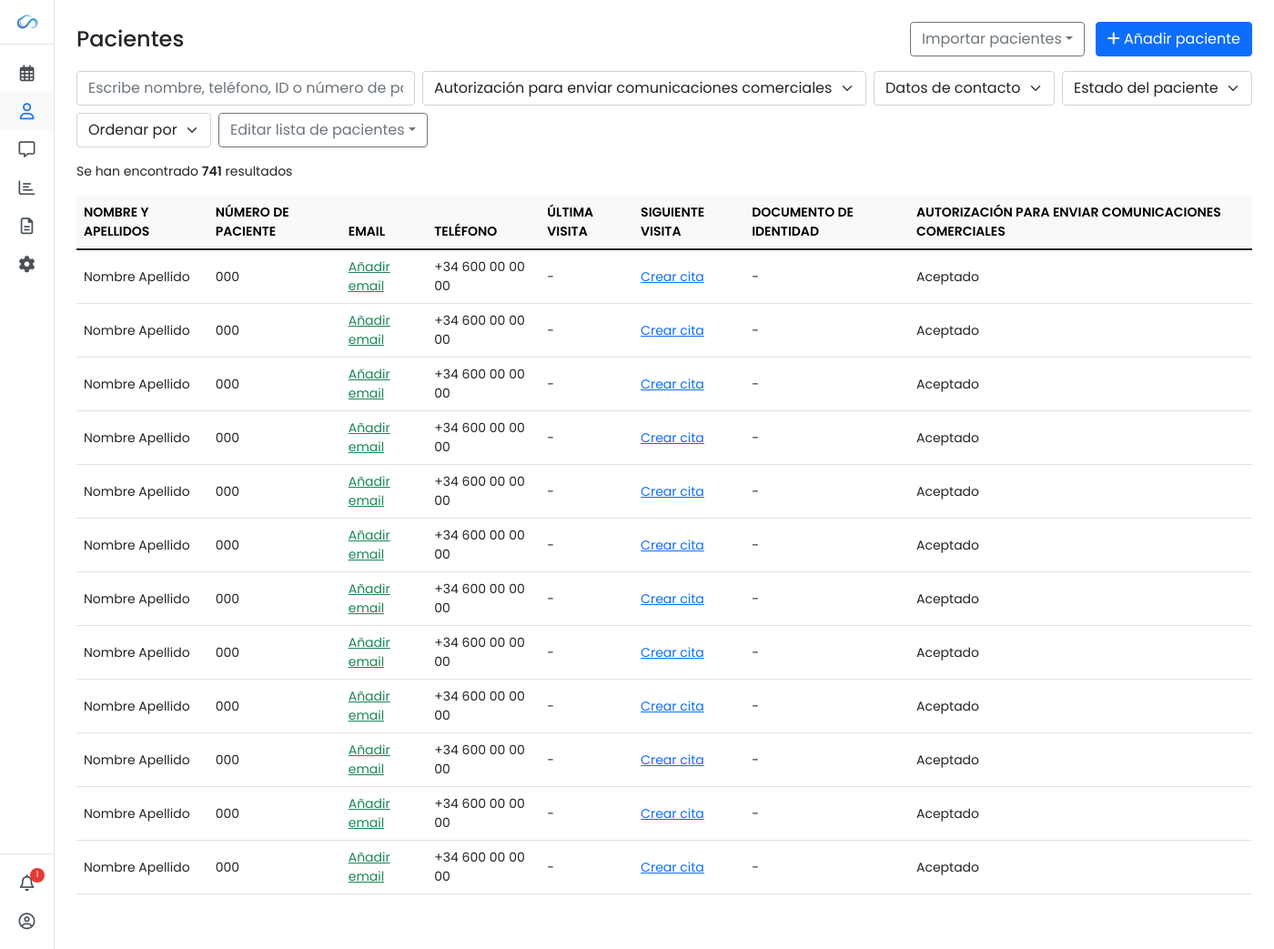
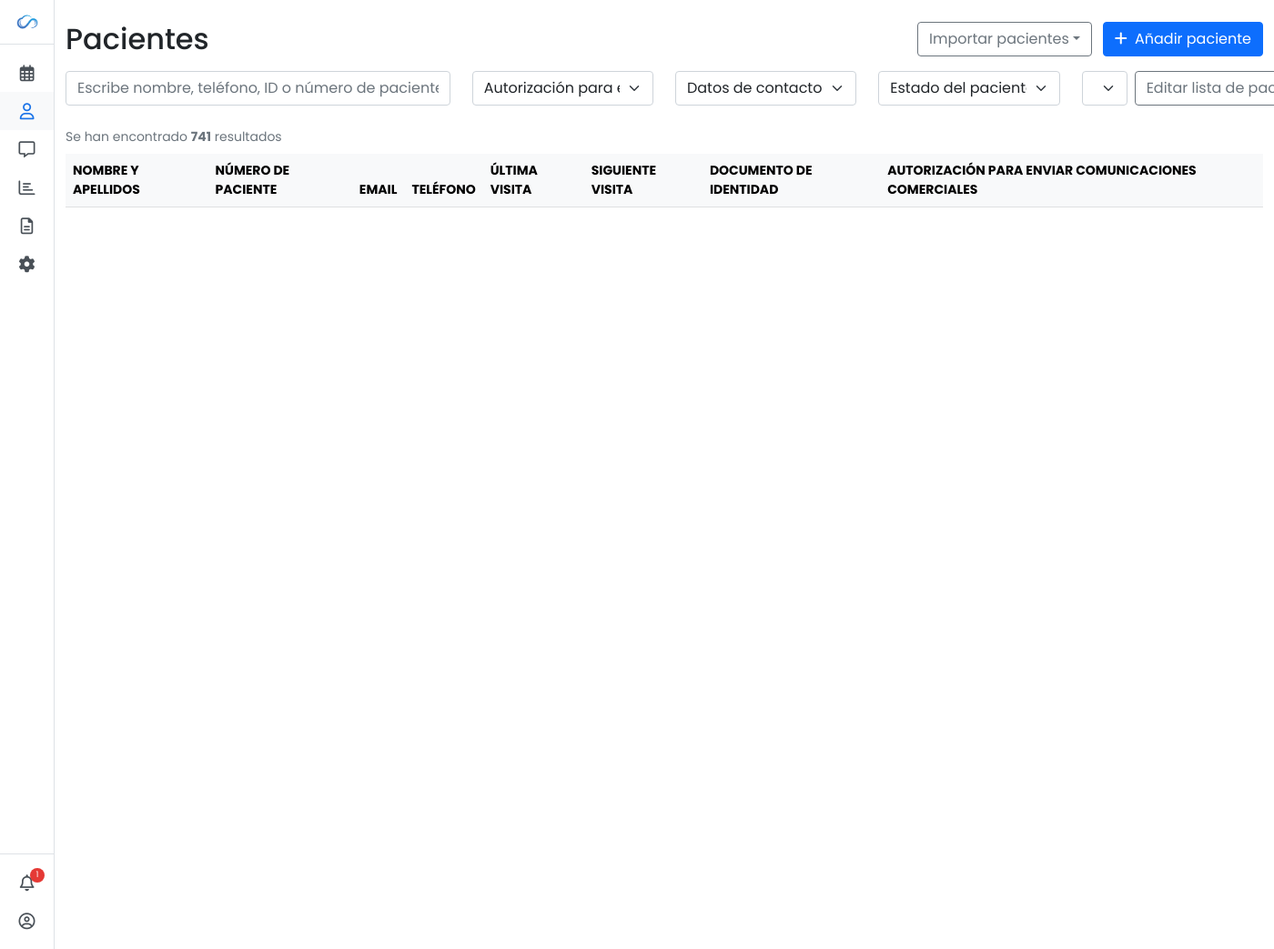
Before and after one commit to sincs87/nubeclinic, a Flask app: page /pacientes/ in a window 1400 px wide; the page is wider, and only the part inside the window is pictured. Shown: that part at 91% size. Run offline with Flask 3, Linux system fonts and the light colour scheme; lists and menus that the app fills with data are empty.

Commit message:
Actualizacion

```diff
--- a/app/templates/pacientes/pacientes.html
+++ b/app/templates/pacientes/pacientes.html
@@ -5,48 +5,70 @@
     <meta name="viewport" content="width=device-width, initial-scale=1.0">
     <title>Pacientes - NubeClinic</title>
 
-    <!-- Bootstrap y estilos -->
+    <!-- Bootstrap CSS -->
     <link href="https://cdn.jsdelivr.net/npm/bootstrap@5.1.3/dist/css/bootstrap.min.css" rel="stylesheet">
-    <link rel="stylesheet" href="https://cdnjs.cloudflare.com/ajax/libs/font-awesome/6.0.0/css/all.min.css">
-    <link href="https://fonts.googleapis.com/css2?family=Poppins:wght@300;400;500;600&display=swap" rel="stylesheet">
+
+    <!-- Font Awesome -->
+    <link rel="stylesheet" href="https://cdnjs.cloudflare.com/ajax/libs/font-awesome/6.0.0-beta3/css/all.min.css">
+
+    <!-- Google Fonts -->
+    <link href="https://fonts.googleapis.com/css2?family=Poppins:wght@300;400;500;600;700&display=swap" rel="stylesheet">
+
+    <!-- Custom CSS -->
     <link rel="stylesheet" href="{{ url_for('static', filename='css/panel.css') }}">
 </head>
 <body>
-    <!-- Sidebar -->
+
     {% include 'components/sidebar.html' %}
 
-    <div class="main-content p-4">
+    <div class="main-content">
+        <div class="container-fluid py-4">
+
             <div class="d-flex justify-content-between align-items-center mb-3">
-            <h4 class="mb-0 fw-semibold">Pacientes</h4>
+                <h2 class="mb-0">Pacientes</h2>
                 <div>
-                <button class="btn btn-outline-secondary dropdown-toggle me-2">Importar pacientes</button>
-                <button class="btn btn-primary"><i class="fas fa-plus"></i> Añadir paciente</button>
+                    <button class="btn btn-outline-secondary dropdown-toggle me-2" data-bs-toggle="dropdown">Importar pacientes</button>
+                    <button class="btn btn-primary" data-bs-toggle="modal" data-bs-target="#modalNuevoPaciente">
+                        <i class="fas fa-plus me-1"></i> Añadir paciente
+                    </button>
                 </div>
             </div>
 
-        <div class="mb-3 d-flex flex-wrap gap-2">
-            <div class="flex-grow-1">
+            <div class="row mb-3">
+                <div class="col-md-4 mb-2">
                     <input type="text" class="form-control" placeholder="Escribe nombre, teléfono, ID o número de paciente">
                 </div>
-            <select class="form-select w-auto">
+                <div class="col-md-2 mb-2">
+                    <select class="form-select">
                         <option>Autorización para enviar comunicaciones comerciales</option>
                     </select>
-            <select class="form-select w-auto">
+                </div>
+                <div class="col-md-2 mb-2">
+                    <select class="form-select">
                         <option>Datos de contacto</option>
                     </select>
-            <select class="form-select w-auto">
+                </div>
+                <div class="col-md-2 mb-2">
+                    <select class="form-select">
                         <option>Estado del paciente</option>
                     </select>
-            <select class="form-select w-auto">
+                </div>
+                <div class="col-md-2 mb-2">
+                    <div class="d-flex justify-content-between">
+                        <select class="form-select me-2">
                             <option>Ordenar por</option>
                         </select>
-            <button class="btn btn-outline-secondary dropdown-toggle">Editar lista de pacientes</button>
+                        <button class="btn btn-outline-secondary dropdown-toggle" data-bs-toggle="dropdown">
+                            Editar lista de pacientes
+                        </button>
+                    </div>
+                </div>
             </div>
 
-        <p>Se han encontrado <strong>741</strong> resultados</p>
+            <div class="text-muted mb-2">Se han encontrado <strong>741</strong> resultados</div>
 
             <div class="table-responsive">
-            <table class="table table-hover align-middle">
+                <table class="table align-middle">
                     <thead class="table-light">
                         <tr>
                             <th>NOMBRE Y APELLIDOS</th>
@@ -60,25 +82,92 @@
                         </tr>
                     </thead>
                     <tbody>
-                    <!-- Datos de ejemplo vacíos -->
-                    {% for i in range(12) %}
+                        {% for paciente in pacientes %}
                         <tr>
-                        <td>Nombre Apellido</td>
-                        <td>000</td>
-                        <td><a href="#" class="text-success">Añadir email</a></td>
-                        <td>+34 600 00 00 00</td>
-                        <td>-</td>
-                        <td><a href="#">Crear cita</a></td>
-                        <td>-</td>
-                        <td>Aceptado</td>
+                            <td>{{ paciente.nombre }} {{ paciente.apellidos }}</td>
+                            <td>{{ paciente.numero }}</td>
+                            <td>
+                                {% if paciente.email %}
+                                    {{ paciente.email }}
+                                {% else %}
+                                    <a href="#" class="text-success">Añadir email</a>
+                                {% endif %}
+                            </td>
+                            <td>{{ paciente.telefono }}</td>
+                            <td>{{ paciente.ultima_visita or "-" }}</td>
+                            <td><a href="#" class="text-primary">Crear cita</a></td>
+                            <td>{{ paciente.dni or "-" }}</td>
+                            <td>{{ paciente.autorizacion_comercial or "Aceptado" }}</td>
                         </tr>
                         {% endfor %}
                     </tbody>
                 </table>
             </div>
+
+        </div>
     </div>
 
-    <!-- Scripts -->
+    <!-- Modal Añadir Paciente -->
+    <div class="modal fade" id="modalNuevoPaciente" tabindex="-1" aria-hidden="true">
+        <div class="modal-dialog modal-dialog-centered modal-lg">
+            <div class="modal-content p-4">
+                <div class="modal-header border-0">
+                    <h5 class="modal-title">Añadir paciente</h5>
+                    <button type="button" class="btn-close" data-bs-dismiss="modal"></button>
+                </div>
+                <div class="modal-body">
+                    <form>
+                        <div class="row mb-3">
+                            <div class="col">
+                                <label class="form-label">Nombre del paciente*</label>
+                                <input type="text" class="form-control">
+                            </div>
+                            <div class="col">
+                                <label class="form-label">Apellidos*</label>
+                                <input type="text" class="form-control">
+                            </div>
+                        </div>
+                        <div class="row mb-3">
+                            <div class="col">
+                                <label class="form-label">Teléfono</label>
+                                <input type="text" class="form-control">
+                            </div>
+                            <div class="col">
+                                <label class="form-label">Email</label>
+                                <input type="email" class="form-control">
+                            </div>
+                        </div>
+                        <p class="text-muted small">
+                            Usaremos estos datos de contacto para enviar notificaciones, mensajes de chat y documentos.
+                            Asegúrate de que pertenecen al paciente o a una persona autorizada.
+                        </p>
+
+                        <div class="mb-3">
+                            <button class="btn btn-link px-0"><i class="fas fa-plus me-1"></i> Añadir otro teléfono</button>
+                        </div>
+
+                        <div class="mb-3">
+                            <label class="form-label d-block">Tipo de paciente</label>
+                            <div class="btn-group" role="group">
+                                <input type="radio" class="btn-check" name="tipo_paciente" id="privado" checked>
+                                <label class="btn btn-outline-secondary" for="privado">Privado</label>
+
+                                <input type="radio" class="btn-check" name="tipo_paciente" id="aseguradora">
+                                <label class="btn btn-outline-secondary" for="aseguradora">De aseguradora</label>
+                            </div>
+                        </div>
+
+                        <div class="d-flex justify-content-end">
+                            <button type="button" class="btn btn-outline-secondary me-2" data-bs-dismiss="modal">Cerrar</button>
+                            <button type="submit" class="btn btn-primary">Guardar sin datos de contacto</button>
+                        </div>
+                    </form>
+                </div>
+            </div>
+        </div>
+    </div>
+
+    <!-- Bootstrap Bundle -->
     <script src="https://cdn.jsdelivr.net/npm/bootstrap@5.1.3/dist/js/bootstrap.bundle.min.js"></script>
 </body>
 </html>
```
Lines whose indentation alone changed are shown as unchanged.
